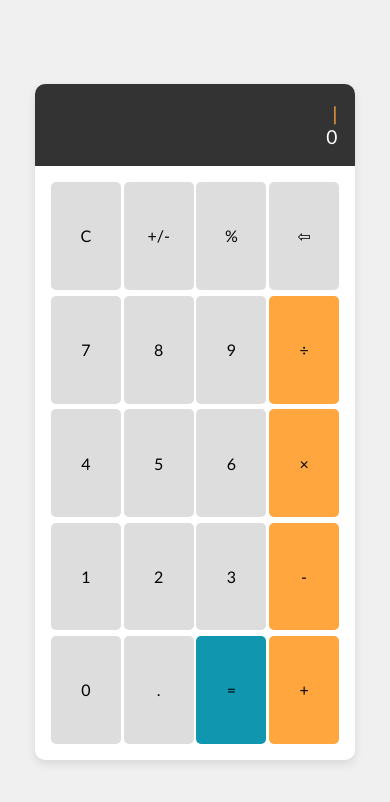
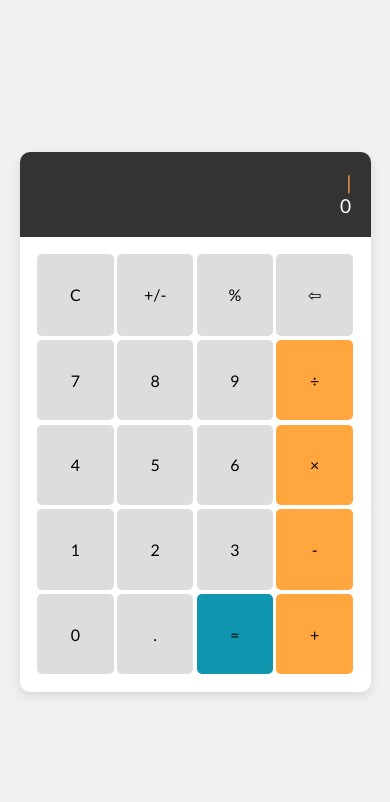
Before and after one commit to coffeelipe/cool-calculator, a plain HTML site: page index.html in a window 390 px wide. Drawn offline with nearby package versions, Linux system fonts and the light colour scheme.

Commit message:
added modifications made on the git pages project

```diff
--- a/styles.css
+++ b/styles.css
@@ -110,8 +110,9 @@
   /* For smaller screens like mobile phones */
   @media (max-width: 576px) {
     #container {
-      width: 80vw;
+      width: 90vw;
       height: 80vh;
+      max-height: 540px;
       aspect-ratio: 2/3;
     }
     .button {
```
